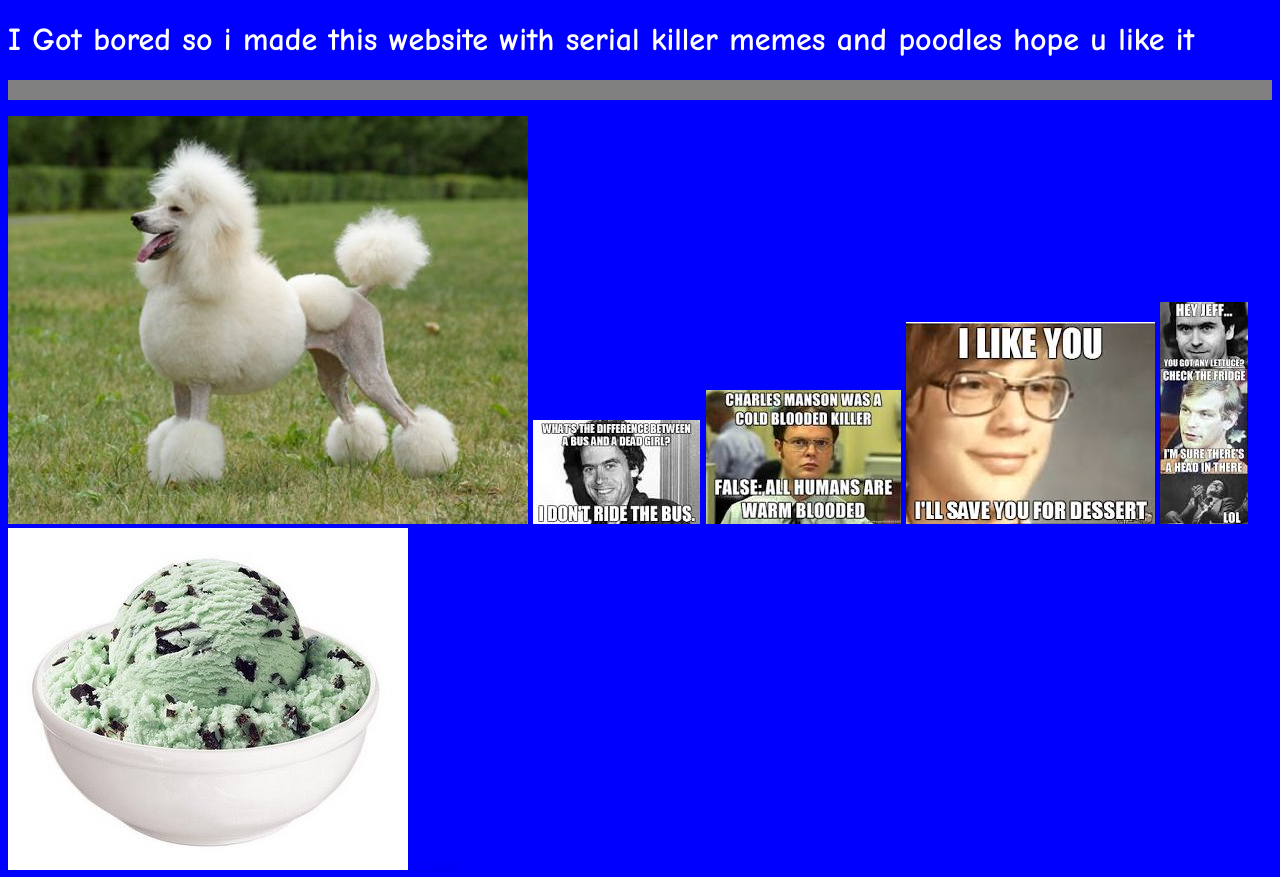
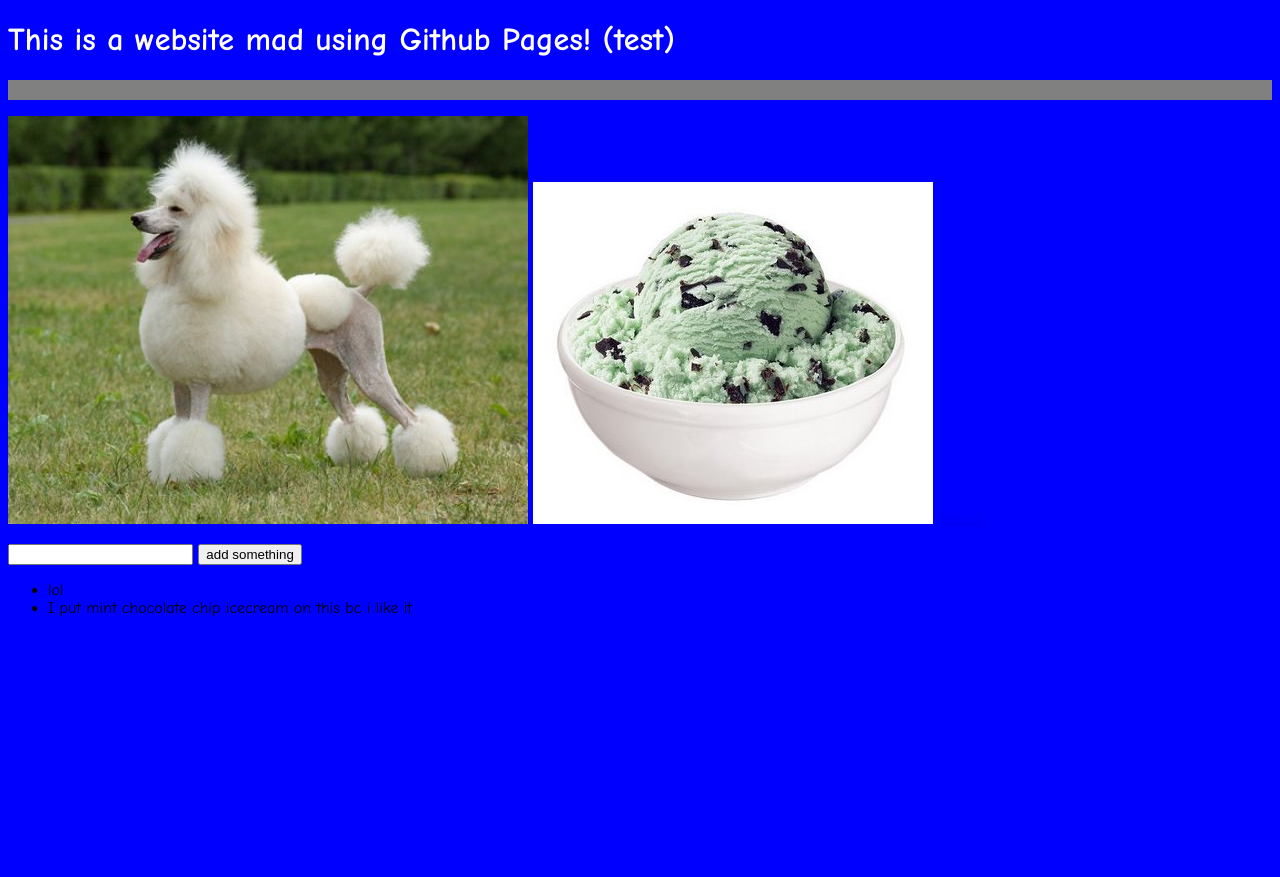
Before and after one commit to varunbat123/varunbat123.github.io, a plain HTML site: page index.html in a window 1280 px wide. Shown: the top 877 px of the page. After the commit the page ends 800 px from the top, so only its background shows below. Drawn offline with nearby package versions, Linux system fonts and the light colour scheme.

Commit message:
Update index.html

```diff
--- a/index.html
+++ b/index.html
@@ -17,16 +17,12 @@ img{
 <body>
 
 
-	<h1> I Got bored so i made this website with serial killer memes and poodles hope u like it </h1>
+	<h1> This is a website mad using Github Pages! (test) </h1>
 	<p class="g">
 
 </p>
 
 <img src="poodle 1.jpg"/>
-<img src="serial1.jpg"/>
-<img src="serial2.jpg"/>
-<img src="serial4.jpg"/>
-<img src="serial5.jpg"/>
 <img src="ice.jpg"/>
 <a href="index.html"> reload<a/>
 	<p >
```
